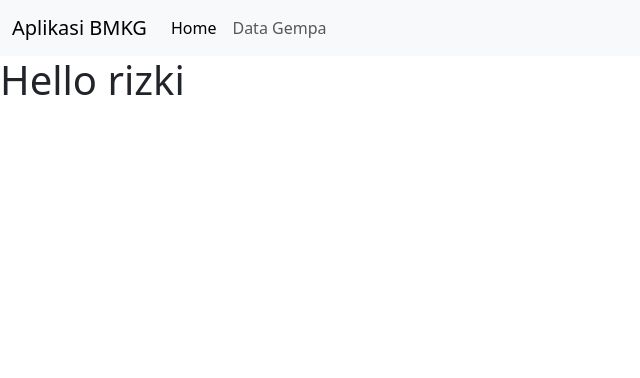
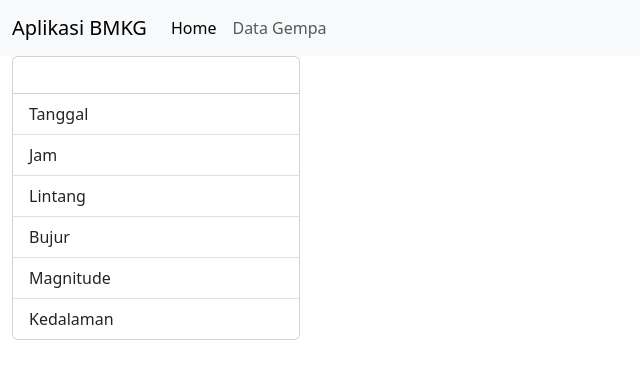
Before and after one commit to RizkiMufrizal/aplikasi-bmkg-fe, a plain HTML site: page index.html in a window 1280 px wide. Shown: the whole page, without its empty margins (0-640 px from the left). Drawn offline with Linux system fonts and the light colour scheme; no server answers.

Commit message:
add show gempa

```diff
--- a/index.html
+++ b/index.html
@@ -27,9 +27,23 @@
         </div>
       </nav>
 
-      <h1>Hello {{nama}}</h1>
-
-      <p>{{dataGempaBumi}}</p>
+      <div class="container-fluid">
+        <div class="card" style="width: 18rem;">
+          <div class="card-body">
+            <h5 class="card-title">{{dataGempaBumi.Infogempa.gempa.Dirasakan}}</h5>
+            <h6 class="card-subtitle mb-2 text-body-secondary">{{dataGempaBumi.Infogempa.gempa.Wilayah}}</h6>
+            <p class="card-text">{{dataGempaBumi.Infogempa.gempa.Potensi}}</p>
+          </div>
+          <ul class="list-group list-group-flush">
+            <li class="list-group-item">Tanggal {{dataGempaBumi.Infogempa.gempa.Tanggal}}</li>
+            <li class="list-group-item">Jam {{dataGempaBumi.Infogempa.gempa.Jam}}</li>
+            <li class="list-group-item">Lintang {{dataGempaBumi.Infogempa.gempa.Lintang}}</li>
+            <li class="list-group-item">Bujur {{dataGempaBumi.Infogempa.gempa.Bujur}}</li>
+            <li class="list-group-item">Magnitude {{dataGempaBumi.Infogempa.gempa.Magnitude}}</li>
+            <li class="list-group-item">Kedalaman {{dataGempaBumi.Infogempa.gempa.Kedalaman}}</li>
+          </ul>
+        </div>
+      </div>
 
     <script src="web/js/bootstrap.bundle.min.js"></script>
     <script src="web/js/angular.min.js"></script>
--- a/web/js/app.js
+++ b/web/js/app.js
@@ -1,6 +1,5 @@
 angular.module('app', [])
     .controller('app.controller', function($scope, $http) {
-        $scope.nama = 'rizki';
 
         $http.get('https://data.bmkg.go.id/DataMKG/TEWS/autogempa.json')
             .then(function(response){
```
